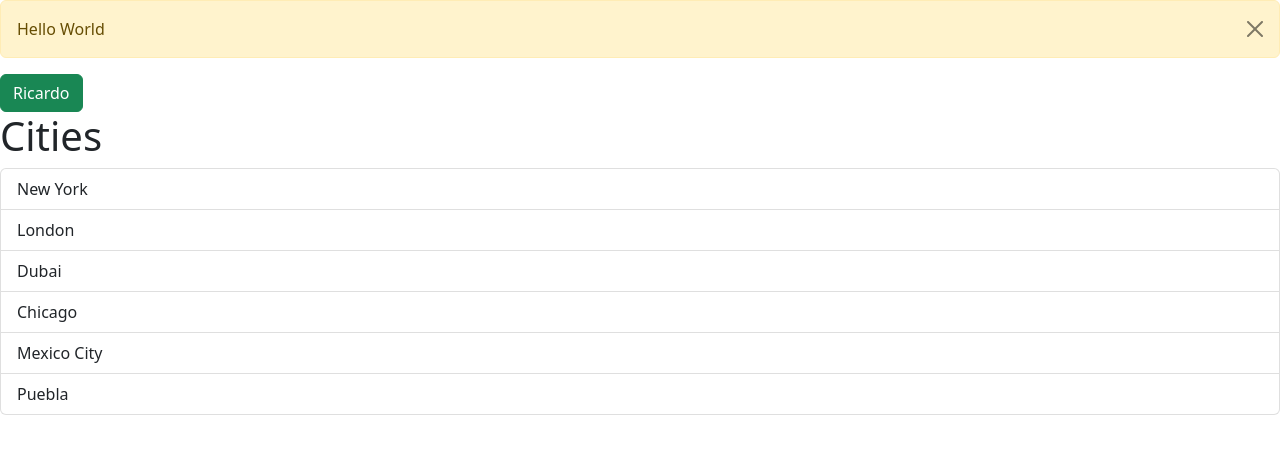
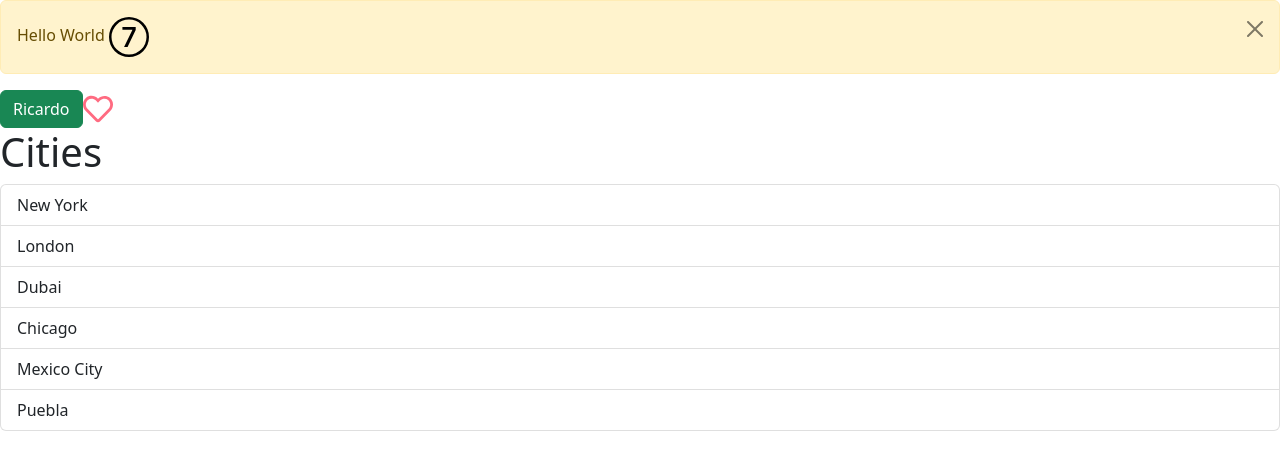
Before and after one commit to ricardoleyva/react-app1, a React (Vite) app: page / in a window 1280 px wide. Both pictures are taken after a click on the button "Ricardo". Shown: the top 470 px of the page. Built offline with nearby package versions, Linux system fonts and the light colour scheme.

Commit message:
Added Like.tsx component

```diff
--- a/package.json
+++ b/package.json
@@ -10,9 +10,12 @@
     "preview": "vite preview"
   },
   "dependencies": {
+    "@types/styled-components": "^5.1.34",
     "bootstrap": "^5.2.3",
     "react": "^18.3.1",
-    "react-dom": "^18.3.1"
+    "react-dom": "^18.3.1",
+    "react-icons": "^5.3.0",
+    "styled-components": "^6.1.13"
   },
   "devDependencies": {
     "@eslint/js": "^9.11.1",
--- a/src/App.tsx
+++ b/src/App.tsx
@@ -1,7 +1,9 @@
 import Alert from "./components/Alert";
+import Button from "./components/Button";
+import Like from "./components/Like";
 import ListGroup from "./components/ListGroup";
-import Button from "./components/Button";
 import { useState } from "react";
+import { Bs7Circle } from "react-icons/bs";
 
 function App() {
   const [showAlert, setShowAlert] = useState(false);
@@ -19,10 +21,19 @@ function App() {
   const handleOnClose = () => setShowAlert(false);
   return (
     <>
-      {showAlert && <Alert onClose={handleOnClose}>Hello World</Alert>}
+      {showAlert && (
+        <Alert onClose={handleOnClose}>
+          Hello World <Bs7Circle color="black" size="40" />
+        </Alert>
+      )}
       <Button color="success" onClick={handleButtonClick}>
         Ricardo
       </Button>
+      <Like
+        onClick={() => {
+          console.log("Clicked");
+        }}
+      />
       <ListGroup
         items={items}
         heading="Cities"
--- /dev/null
+++ b/src/components/Like.tsx
@@ -0,0 +1,19 @@
+import { FaHeart } from "react-icons/fa";
+import { FaRegHeart } from "react-icons/fa";
+import { useState } from "react";
+
+interface Props {
+  onClick: () => void;
+}
+
+const Like = ({ onClick }: Props) => {
+  const [filled, setFilled] = useState(false);
+  const toggle = () => {
+    setFilled(!filled);
+    onClick();
+  };
+  if (filled) return <FaHeart onClick={toggle} color="#ff6b81" size={30} />;
+  return <FaRegHeart onClick={toggle} color="#ff6b81" size={30} />;
+};
+
+export default Like;
--- a/src/components/ListGroup.tsx
+++ b/src/components/ListGroup.tsx
@@ -6,9 +6,8 @@ interface Props {
   onSelectItem: (item: string) => void;
 }
 
-function ListGroup({ items, heading, onSelectItem }: Props) {
+const ListGroup = ({ items, heading, onSelectItem }: Props) => {
   const [selectedIndex, setSelectedIndex] = useState(-1);
-
   return (
     <>
       <h1>{heading}</h1>
@@ -33,6 +32,6 @@ function ListGroup({ items, heading, onSelectItem }: Props) {
       </ul>
     </>
   );
-}
+};
 
 export default ListGroup;
```
Also changed, not shown: 1 other file (tests, documents, lock files or other folders).
